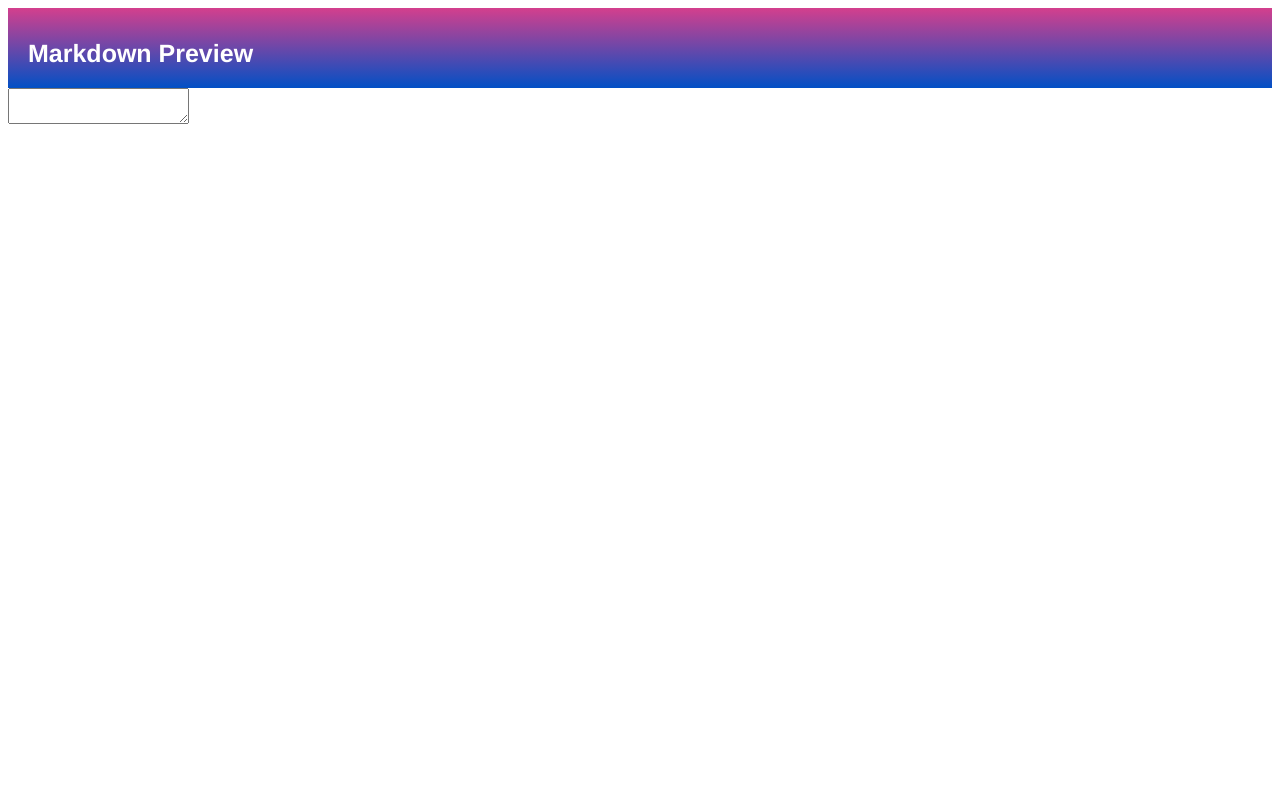
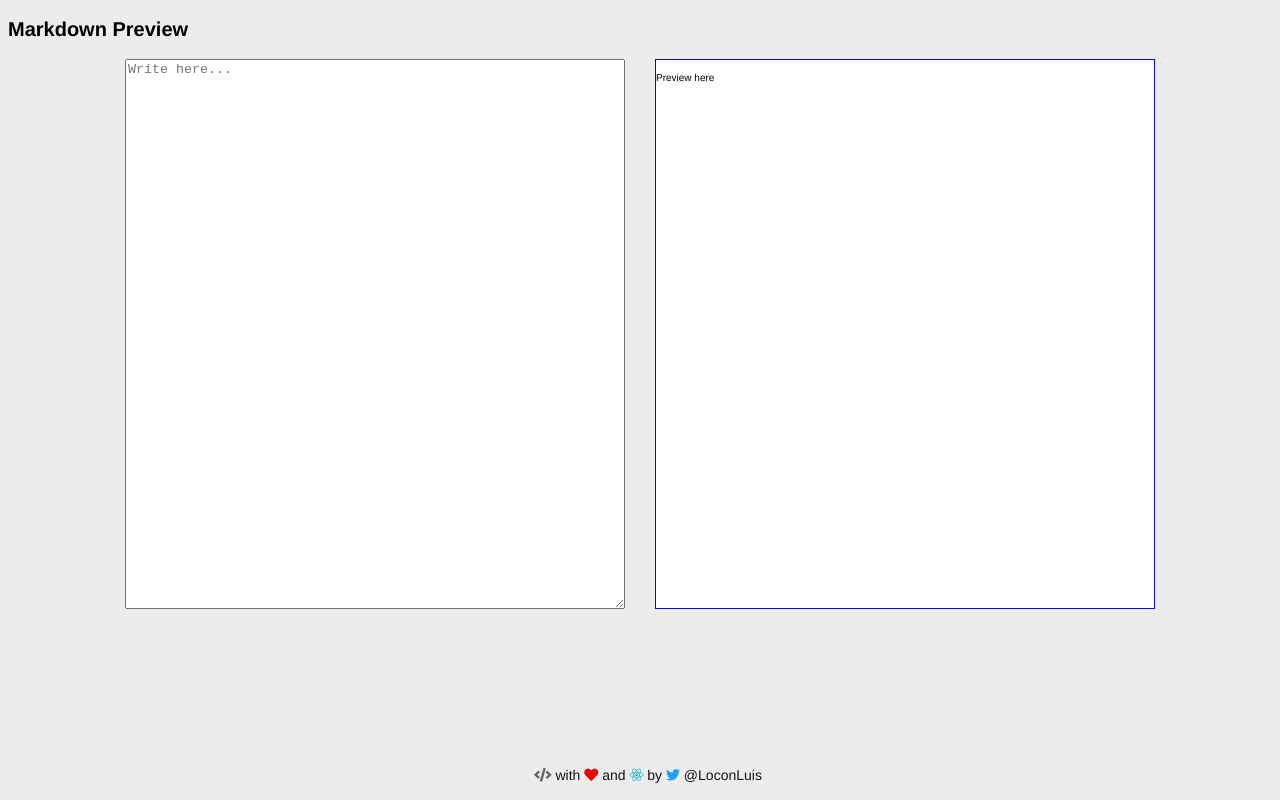
Before and after one commit to loconluis/markdown-preview, a React (Create React App) app: page / in a window 1280 px wide. Built offline with nearby package versions, Linux system fonts and the light colour scheme.

Commit message:
Styling all app

```diff
--- a/public/index.html
+++ b/public/index.html
@@ -19,7 +19,8 @@
       work correctly both with client-side routing and a non-root public URL.
       Learn how to configure a non-root public URL by running `npm run build`.
     -->
-    <title>React App</title>
+    <title>Mardown-Preview</title>
+    <link href="https://use.fontawesome.com/releases/v5.0.4/css/all.css" rel="stylesheet">
   </head>
   <body>
     <noscript>
--- a/src/components/App.js
+++ b/src/components/App.js
@@ -4,6 +4,7 @@ import '../styles/App.css';
 // Components
 import MainHeader from './MainHeader'
 import Editor from './Editor';
+import MainFooter from './MainFooter';
 
 class App extends Component {
   render() {
@@ -13,6 +14,7 @@ class App extends Component {
         <div className="container">
           <Editor />
         </div>
+        <MainFooter />
       </div>
     );
   }
--- a/src/components/Editor.js
+++ b/src/components/Editor.js
@@ -2,8 +2,16 @@ import React from 'react'
 
 export default () => {
   return (
-    <div>
-      <textarea />
+    <div className="editor">
+      <div>
+        <textarea
+          className="textarea"
+          placeholder="Write here..."
+        />
+      </div>
+      <div className="editor__preview">
+        <p>Preview here</p>
+      </div>
     </div>
   )
 }
--- /dev/null
+++ b/src/components/MainFooter.js
@@ -0,0 +1,9 @@
+import React from 'react'
+
+export default () => {
+  return (
+    <footer>
+      <p><i className="fas fa-code"></i> with <i className="fas fa-heart"></i> and <a href="www.reactjs.org"><i className="fab fa-react"></i></a> by <a href="www.twitter.com/LoconLuis" ><i className="fab fa-twitter"></i> @LoconLuis</a></p>
+    </footer>
+  )
+}
--- a/src/components/MainHeader.js
+++ b/src/components/MainHeader.js
@@ -3,9 +3,7 @@ import React from 'react'
 export default () => {
   return (
     <div className="header">
-      <header className="App-header">
         <h1 className="App-title">Markdown Preview</h1>
-      </header>
     </div>
   )
 }
--- a/src/index.css
+++ b/src/index.css
@@ -8,6 +8,7 @@ html {
 }
 
 body {
+  background-color: #ECECEC;
   color: black;
   font-family: Helvetica, Arial, sans-serif;
   line-height: 1.6;
--- a/src/styles/App.css
+++ b/src/styles/App.css
@@ -1,14 +1,40 @@
-.App {
-  text-align: center; }
+.editor {
+  display: flex;
+  justify-content: center; }
 
-.App-header {
-  background-image: linear-gradient(to top, #0250c5 0%, #d43f8d 100%);
-  height: 80px;
-  padding: 20px;
-  color: white; }
+.textarea, .editor__preview {
+  width: 500px;
+  height: 550px; }
 
-.App-title {
-  font-size: 2.5em;
-  justify-content: center;
-  margin: 0;
-  line-height: 2em; }
+.textarea {
+  margin-right: 15px; }
+
+.editor__preview {
+  background: white;
+  margin-left: 15px;
+  border: 1px solid blue; }
+
+footer {
+  text-align: center;
+  font-size: 1.4rem;
+  position: fixed;
+  bottom: 0px;
+  width: 100vw;
+  color: #141414; }
+  footer a {
+    text-decoration: none;
+    color: #141414; }
+    footer a:hover {
+      text-decoration: underline; }
+
+.fa-react {
+  color: #15aabf; }
+
+.fa-heart {
+  color: #e90303; }
+
+.fa-code {
+  color: #666; }
+
+.fa-twitter {
+  color: #1da1f2; }
--- a/src/styles/App.scss
+++ b/src/styles/App.scss
@@ -1,17 +1,3 @@
-.App {
-  text-align: center;
-}
-
-.App-header {
-  background-image: linear-gradient(to top, #0250c5 0%, #d43f8d 100%);
-  height: 80px;
-  padding: 20px;
-  color: white;
-}
-
-.App-title {
-  font-size: 2.5em;
-  justify-content: center;
-  margin: 0;
-  line-height: 2em;
-}
+@import './base/settings';
+@import './components/editor';
+@import './components/footer';
--- a/src/styles/base/_settings.scss
+++ b/src/styles/base/_settings.scss
@@ -6,6 +6,9 @@ $grey: #666;
 $blue: #1c88cb;
 $dark-blue: #364051;
 $off-white: #f7f7f7;
+$react-color: #15aabf;
+$twitter-color: #1da1f2;
+$brilliant-red: rgb(233, 3, 3);
 
 // Fonts
 
--- /dev/null
+++ b/src/styles/components/_editor.scss
@@ -0,0 +1,18 @@
+.editor {
+  display: flex;
+  justify-content: center;
+}
+
+.textarea, .editor__preview {
+  width: 500px;
+  height: 550px;
+}
+
+.textarea {
+  margin-right: 15px;
+}
+.editor__preview {
+  background: white;
+  margin-left: 15px;
+  border: 1px solid blue;
+}
--- /dev/null
+++ b/src/styles/components/_footer.scss
@@ -0,0 +1,34 @@
+footer {
+  text-align: center;
+  font-size: $font-size-small;
+  position: fixed;
+  bottom: 0px;
+  width: 100vw;
+  color: rgb(20, 20, 20);
+  p {
+
+  }
+  a {
+    text-decoration: none;
+    color: rgb(20, 20, 20);
+    &:hover {
+     text-decoration: underline;
+    }
+  }
+}
+
+.fa-react {
+  color: $react-color;
+}
+
+.fa-heart{
+  color: $brilliant-red;
+}
+
+.fa-code {
+  color: $grey;
+}
+
+.fa-twitter {
+  color: $twitter-color;
+}
```
Also changed, not shown: 1 other file (tests, documents, lock files or other folders).
